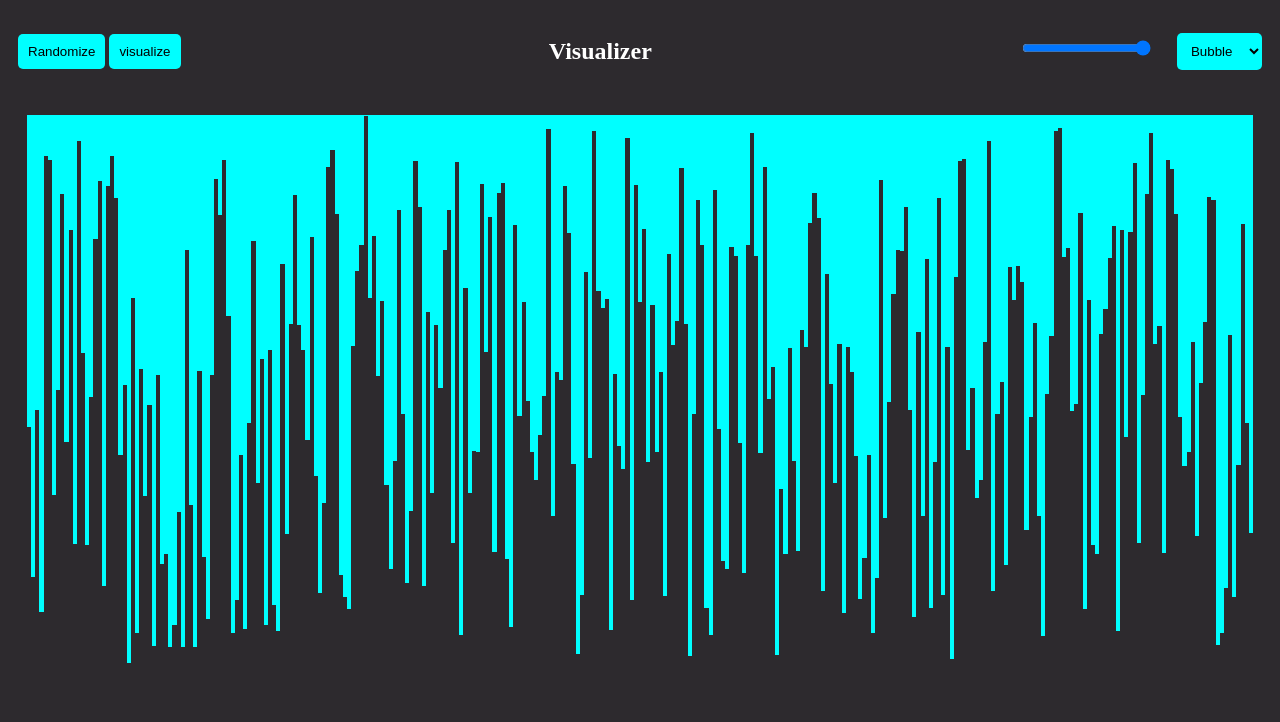
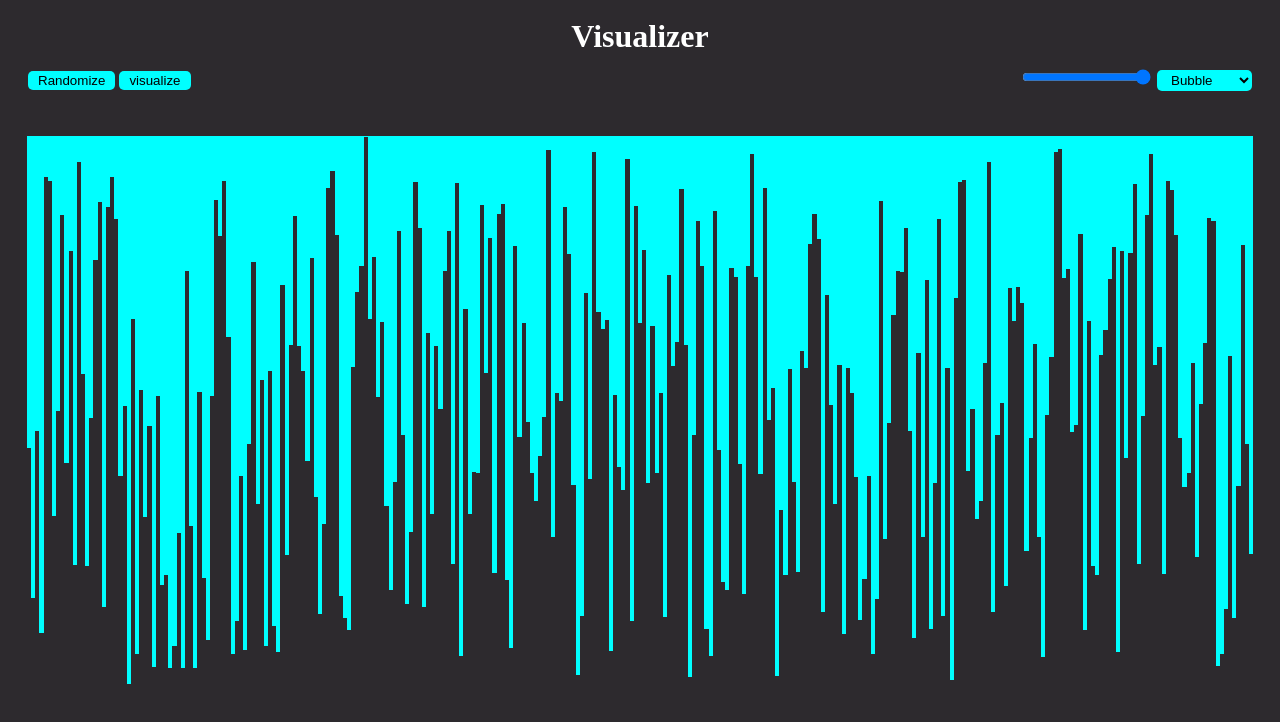
Before and after one commit to h3x-shubham/visualizer.github.io, a plain HTML site: page index.html in a window 1280 px wide. Drawn offline with Linux system fonts and the light colour scheme.

Commit message:
redesign

```diff
--- a/css/style.css
+++ b/css/style.css
@@ -2,13 +2,22 @@ body{
     padding: 10px;
     background-color:#2D2A2E ;
 }
+h1{
+    margin: 0px;
+    text-align: center;
+    color: white;
+}
 #visualize,#randomize{
+    margin: 5px 0px;
     border: none;
     background-color:cyan ;
-    padding: 10px;
+    padding: 2px 10px;
     border-radius: 5px;
 
 
+}
+.left,.right{
+    margin: 10px;
 }
 nav>div>h1{
     color: white;
@@ -34,9 +43,9 @@ nav>div{
 }
 
 #sorts{
-    margin-left: 20px;
+    margin: 5px 0px;
     border: none;
-    padding: 10px 0px 10px 10px;
+    padding: 2px 10px;
     background-color: cyan;
     border-radius: 5px;
 }
--- a/index.html
+++ b/index.html
@@ -9,17 +9,24 @@
     <title>algoVisualizer</title>
   </head>
   <body>
+    <h1>Visualizer</h1>
     <nav>
       <div>
         <div class="left">
-
           <button id="randomize">Randomize</button>
           <button id="visualize">visualize</button>
         </div>
-        <h1>Visualizer</h1>
+
         <div class="right">
-            <input type="range" id="range" value="295" step="1" min="2" max="295">
-            <select name="choose" id="sorts">
+          <input
+            type="range"
+            id="range"
+            value="295"
+            step="1"
+            min="2"
+            max="295"
+          />
+          <select name="choose" id="sorts">
             <option class="opt" value="bubble">Bubble</option>
             <option class="opt" value="bubble">Selection</option>
             <option class="opt" value="bubble">Quick</option>
```
